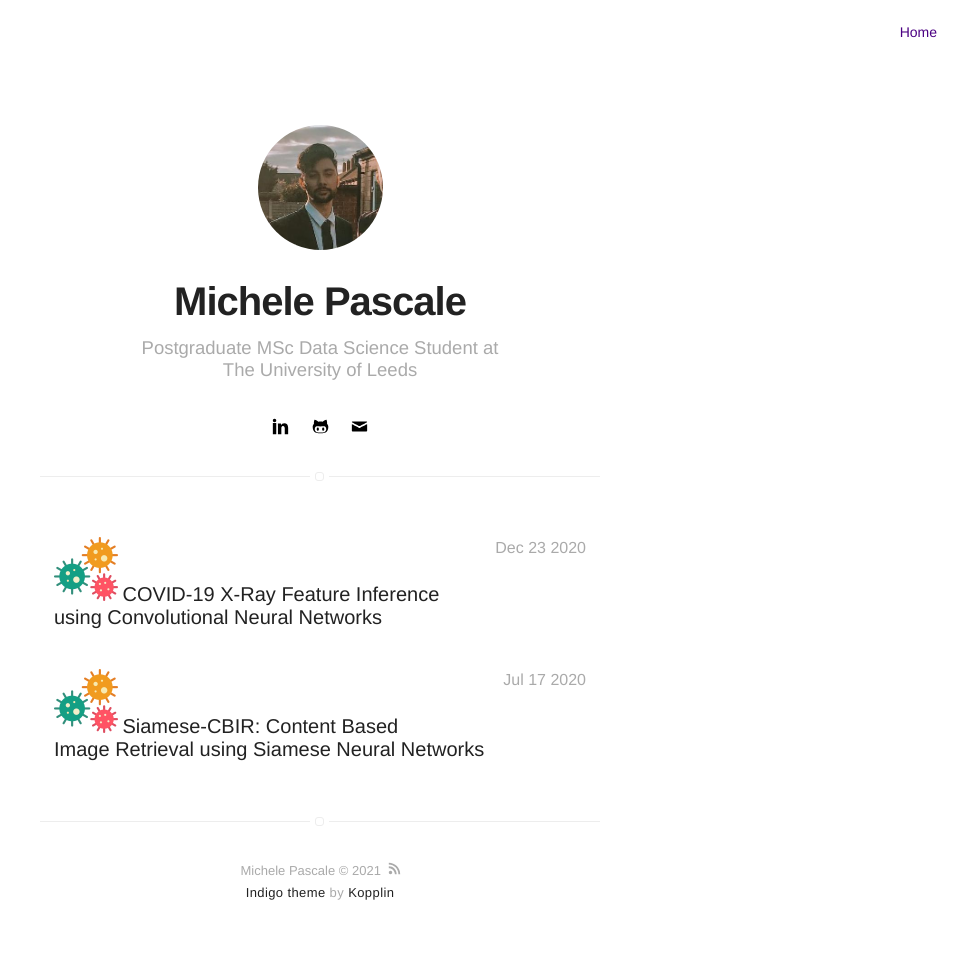
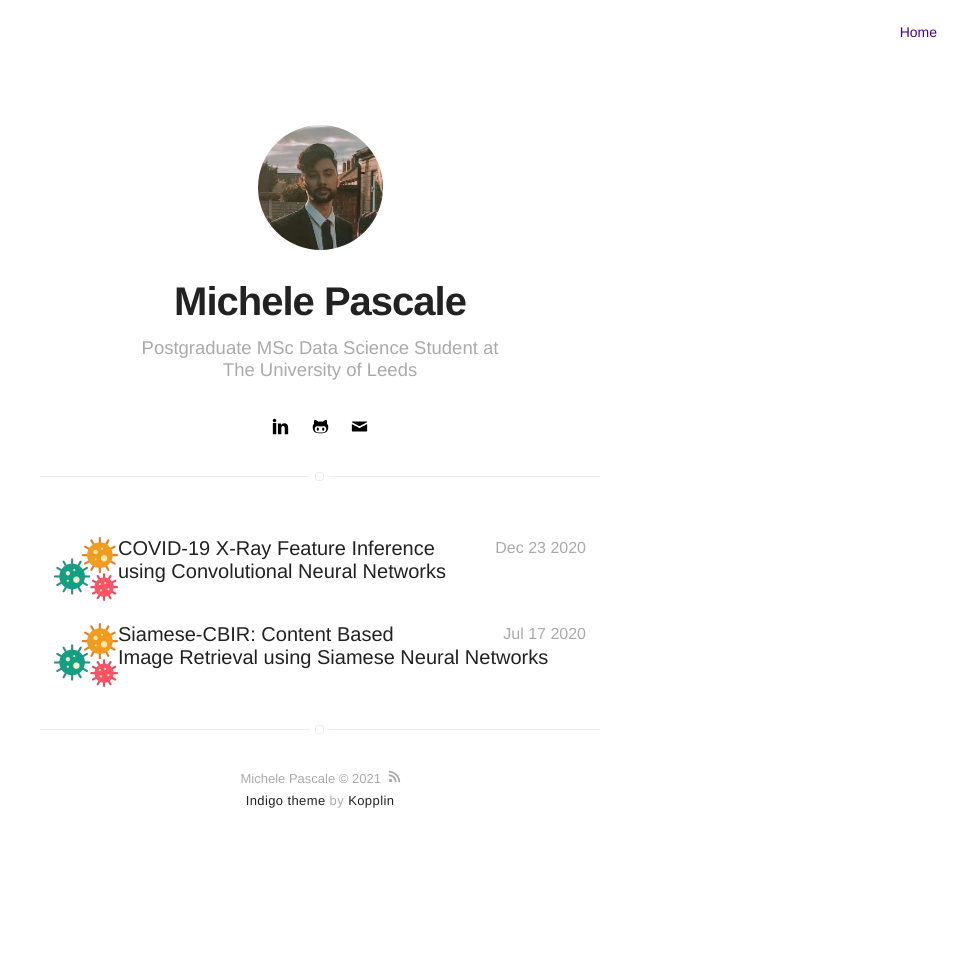
Before and after one commit to pascalemp/pascalemp.github.io, a Jekyll site: the page built from projects.html, in a window 1280 px wide. Shown: the whole page, without its empty margins (320-1280 px from the left). Built offline with Jekyll 4.4.1, drawn with Linux system fonts in a browser that asks for light colours; after the commit the page ends 900 px from its top, so only the background shows below that.

Commit message:
Update projects.html

```diff
--- a/projects.html
+++ b/projects.html
@@ -8,7 +8,7 @@ title: Projects
             <div class="item {% if post.star %}star{% endif %}">
                 <a class="url" href="{% if post.externalLink %}{{ post.externalLink }}{% else %}{{ site.url }}{{ post.url }}{% endif %}">
                     <aside><time datetime="{{ post.date | date:"%d-%m-%Y" }}">{{ post.date | date: "%b %d %Y" }}</time></aside>
-                    <img src="https://raw.githubusercontent.com/pascalemp/pascalemp.github.io/main/assets/images/virus.png" width="64" height="64">
+                    <img src="https://raw.githubusercontent.com/pascalemp/pascalemp.github.io/main/assets/images/virus.png" width="64" height="64" style="float:left">
                     <h3 class="title">{{ post.title }}</h3>
 
                 </a>
```
